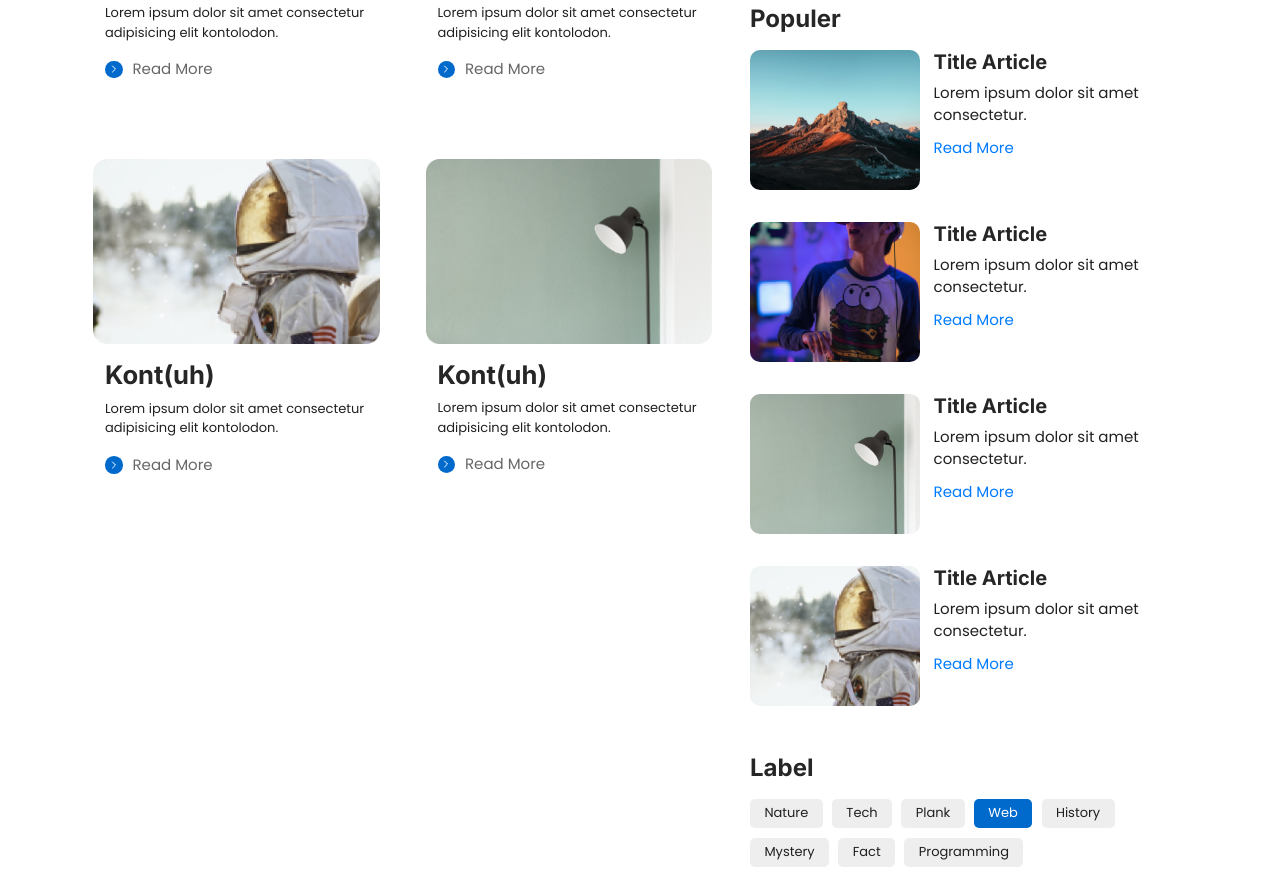
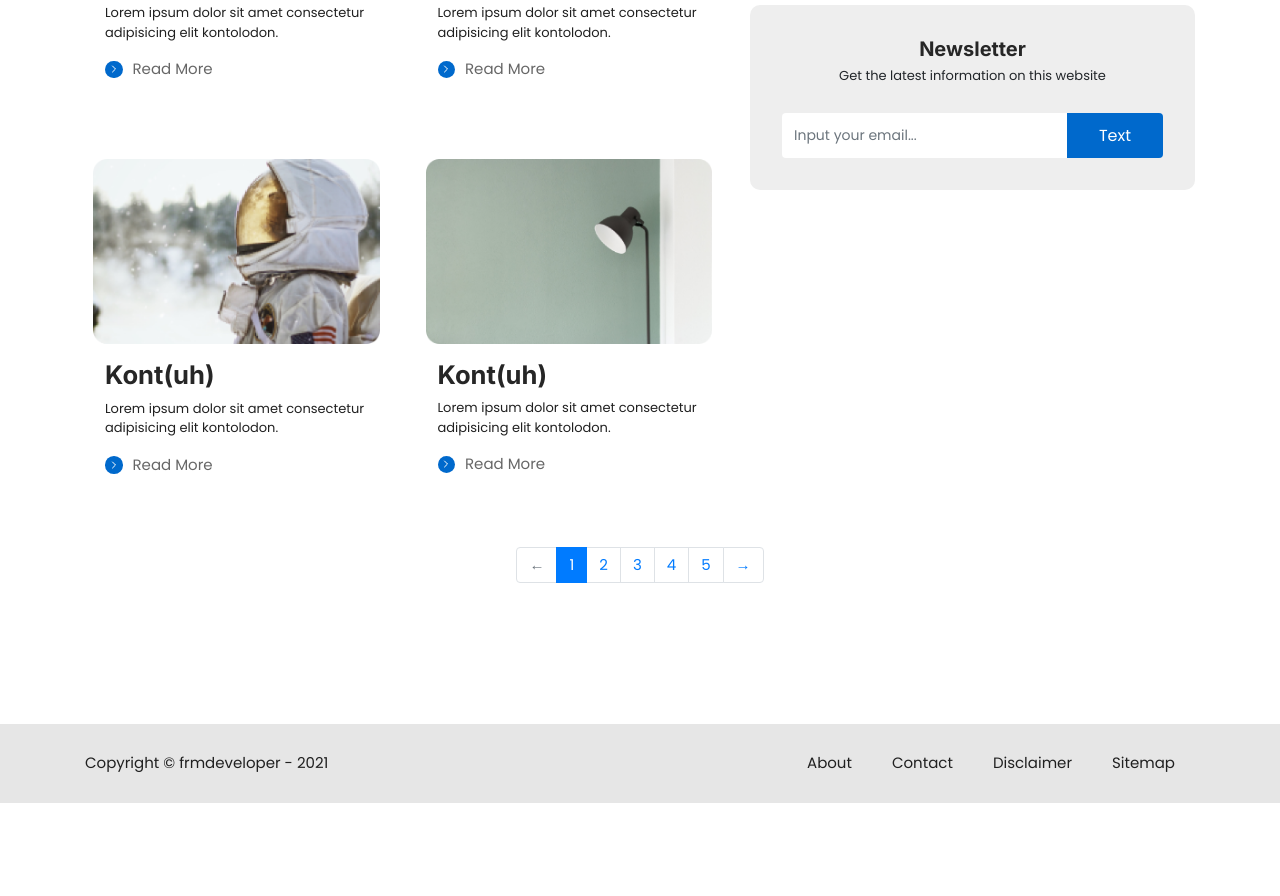
Before and after one commit to frmdeveloper/blog, a website: page index.html in a window 1280 px wide. Shown: the part 364-1260 px from the top of the page. After the commit the page ends 1167 px from the top, so only its background shows below. Drawn offline with Linux system fonts and the light colour scheme.

Commit message:
update index.html

```diff
--- a/index.html
+++ b/index.html
@@ -189,56 +189,6 @@
                                 </div>
                             </div>
                         </div>
-                        <div class="populer mb-5">
-                            <h4 class="mb-3">Populer</h4>
-                            <div class="populer-blog">
-                                <img src="assets/images/mountain.png" alt="">
-                                <div class="populer-blog-desc">
-                                    <h5 class="text-truncate">Title Article</h5>
-                                    <p>Lorem ipsum dolor sit amet consectetur.</p>
-                                    <a href="#" class="rm-link">Read More</a>
-                                </div>
-                            </div>
-                            <div class="populer-blog">
-                                <img src="assets/images/vr-main.png" alt="">
-                                <div class="populer-blog-desc">
-                                    <h5 class="text-truncate">Title Article</h5>
-                                    <p>Lorem ipsum dolor sit amet consectetur.</p>
-                                    <a href="#" class="rm-link">Read More</a>
-                                </div>
-                            </div>
-                            <div class="populer-blog">
-                                <img src="assets/images/lamp.png" alt="">
-                                <div class="populer-blog-desc">
-                                    <h5 class="text-truncate">Title Article</h5>
-                                    <p>Lorem ipsum dolor sit amet consectetur.</p>
-                                    <a href="#" class="rm-link">Read More</a>
-                                </div>
-                            </div>
-                            <div class="populer-blog">
-                                <img src="assets/images/astronaut.png" alt="">
-                                <div class="populer-blog-desc">
-                                    <h5 class="text-truncate">Title Article</h5>
-                                    <p>Lorem ipsum dolor sit amet consectetur.</p>
-                                    <a href="#" class="rm-link">Read More</a>
-                                </div>
-                            </div>
-                        </div>
-                        <div class="label mb-5">
-                            <h4 class="mb-3">Label</h4>
-                            <div class="row">
-                                <div class="col-lg-12">
-                                    <a href="#" class="label-text">Nature</a>
-                                    <a href="#" class="label-text">Tech</a>
-                                    <a href="#" class="label-text">Plank</a>
-                                    <a href="#" class="label-text active">Web</a>
-                                    <a href="#" class="label-text">History</a>
-                                    <a href="#" class="label-text">Mystery</a>
-                                    <a href="#" class="label-text">Fact</a>
-                                    <a href="#" class="label-text">Programming</a>
-                                </div>
-                            </div>
-                        </div>
                         <div class="contact-form mb-5">
                             <h5>Newsletter</h5>
                             <p>Get the latest information on this website</p>
```
